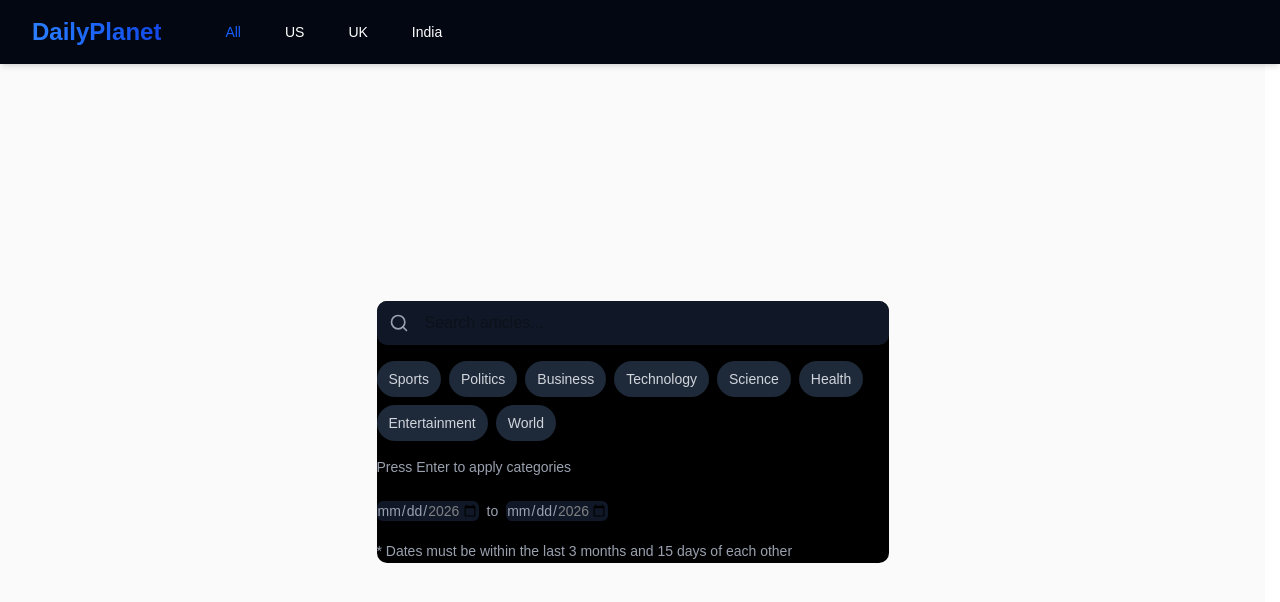
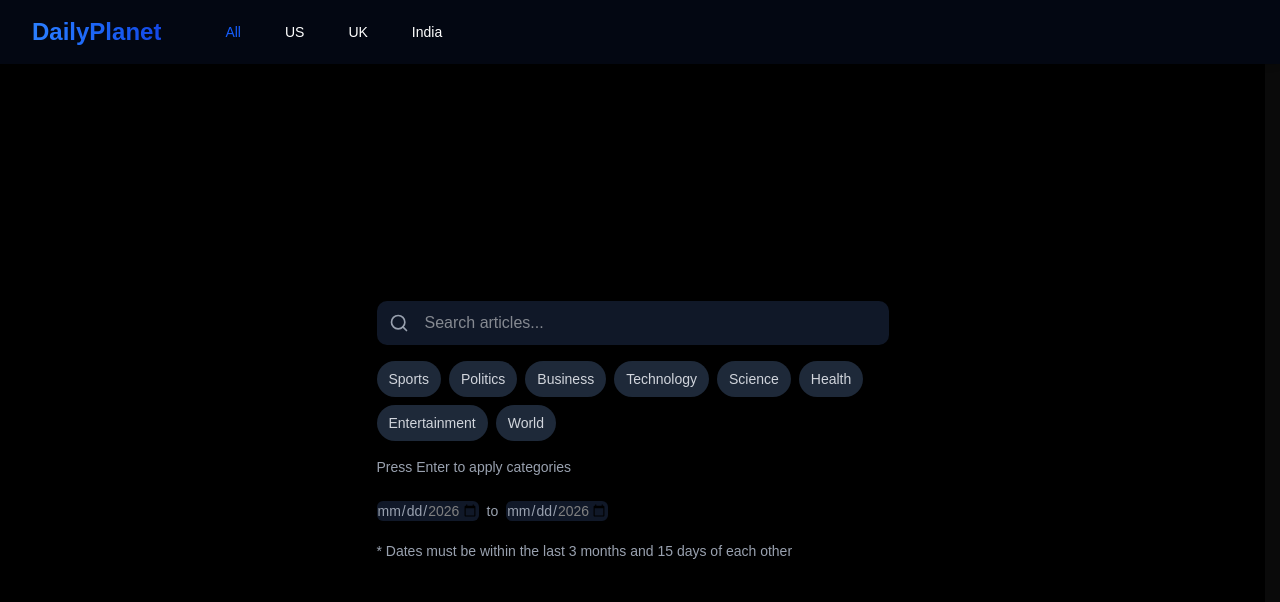
Before and after one commit to Adithza/newsAggregator, a Next.js app: page /searchPage in a window 1280 px wide. Shown: the top 602 px of the page. Built offline with nearby package versions, Linux system fonts and the light colour scheme; no server answers.

Commit message:
bug fix for dark mode

```diff
--- a/src/app/layout.tsx
+++ b/src/app/layout.tsx
@@ -29,7 +29,7 @@ export default function RootLayout({
   return (
     <html
       lang="en"
-      className={`${geistSans.variable} ${geistMono.variable} h-full antialiased`}
+      className={`${geistSans.variable} ${geistMono.variable} h-full antialiased dark`}
     >
       <body className="min-h-full flex flex-col w-full pt-16">
         <SearchProvider>
--- a/src/components/ArticleModal.tsx
+++ b/src/components/ArticleModal.tsx
@@ -18,11 +18,11 @@ export function ArticleModal({ article }: {article:Article}) {
       <DialogContent showCloseButton={true}>
         {article.source === "Guardian" ? <><DialogHeader className="bg-gray-800 p-4">
           <DialogTitle className="px-4 text-2xl">{article.title}</DialogTitle>
-          <DialogDescription className="px-4 ">
-            <div className="flex gap-4 pb-2 text-lg">
+          <DialogDescription className="px-4 flex gap-4">
+
             <span>{article.byline}</span>
             <span>{new Date(article.publishedAt).toLocaleString("en-IN")}</span>
-            </div>
+
 
           </DialogDescription>
         </DialogHeader>
```
